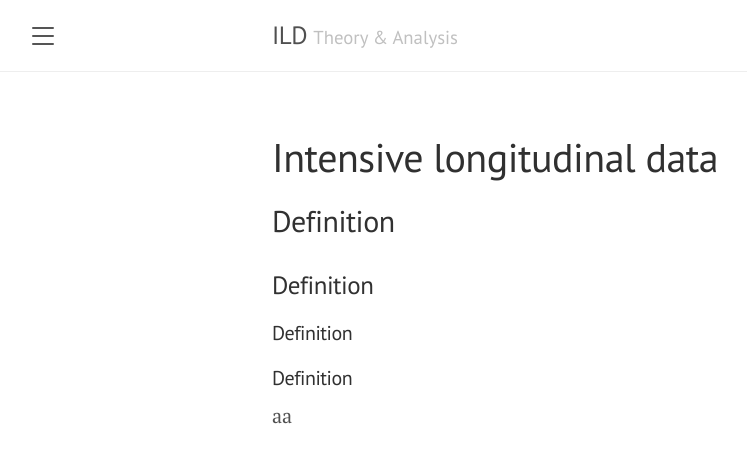
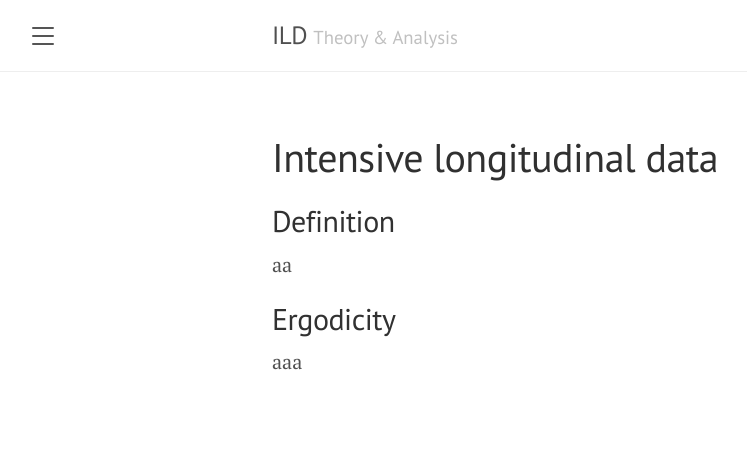
Before and after one commit to lennartseizer/ild, a Jekyll site: the page built from 1.md, in a window 1280 px wide. Shown: the top 463 px of the page, without its empty margins (8-755 px from the left). Built offline with Jekyll 4.4.1, drawn with Linux system fonts in a browser that asks for light colours.

Commit message:
Update 1.md

```diff
--- a/1.md
+++ b/1.md
@@ -4,8 +4,9 @@ title: Intensive longitudinal data
 ---
 
 ## Definition
-### Definition
-#### Definition
-##### Definition
 
 aa
+
+## Ergodicity
+
+aaa
```
